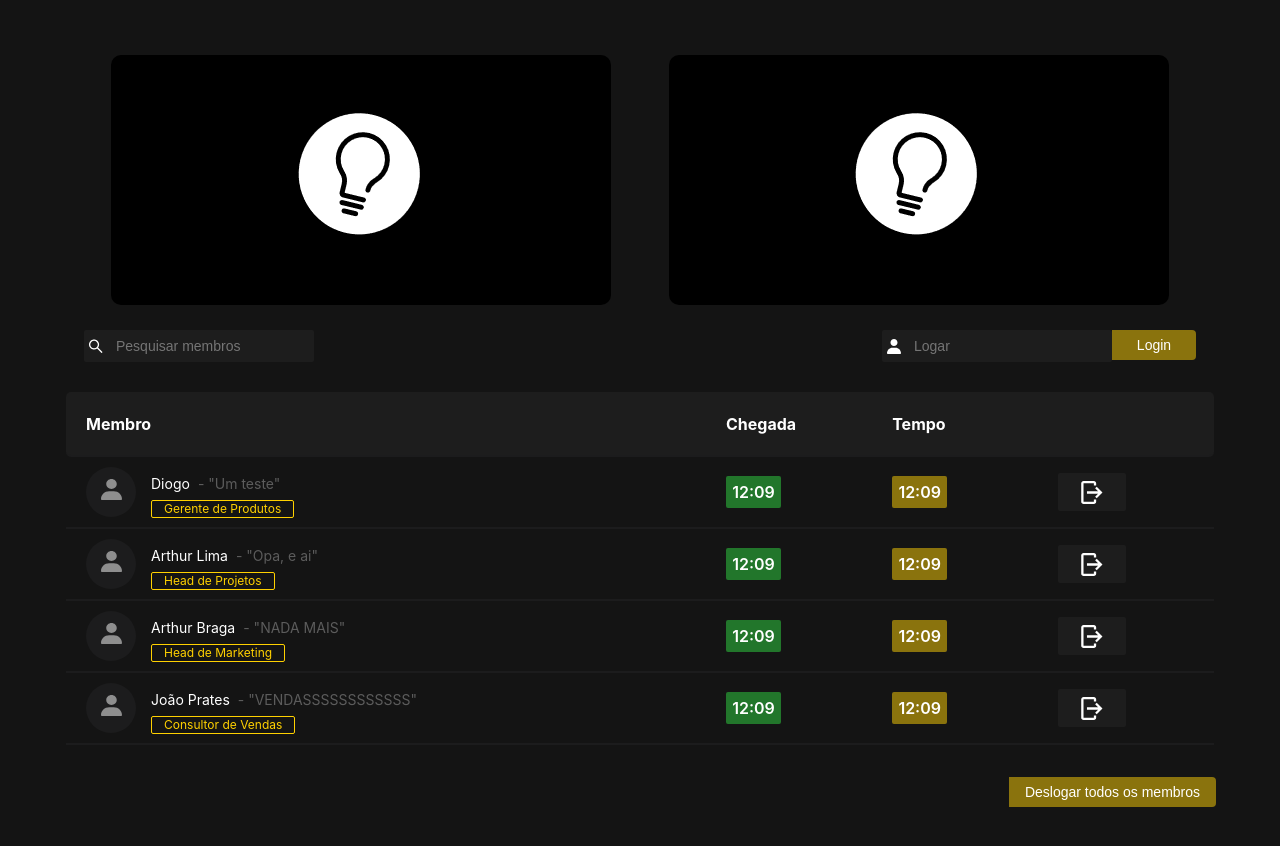
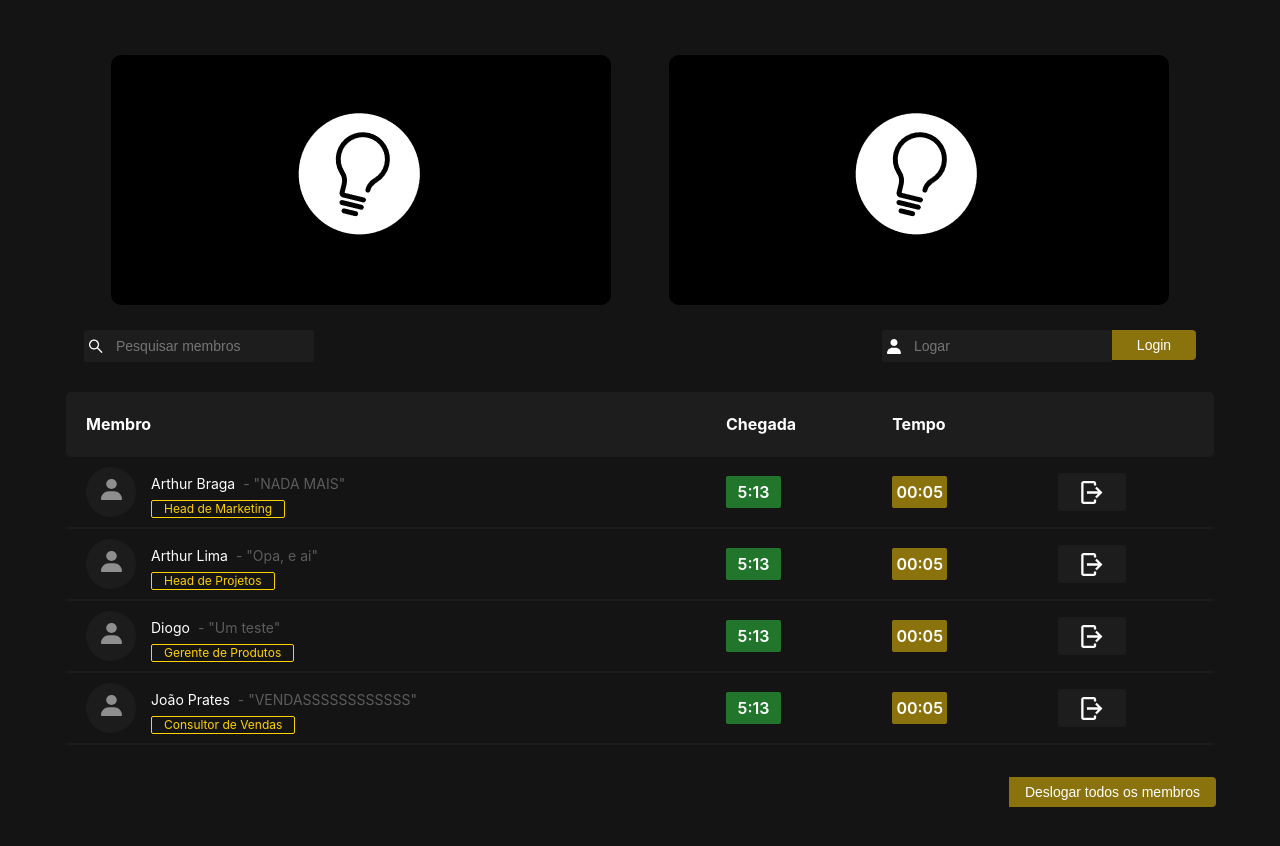
Before and after one commit to cpejr/frontend-novoponto, a React (Create React App) app: page / in a window 1280 px wide. Shown: the top 846 px of the page. Built offline with nearby package versions, Linux system fonts and the light colour scheme.

Commit message:
Hour counting logic

```diff
--- a/src/components/atoms/HourDisplayer/index.js
+++ b/src/components/atoms/HourDisplayer/index.js
@@ -1,10 +1,32 @@
-import React from 'react';
+import React, { useEffect, useState } from 'react';
 import HourDisplayerContainer from './styles';
 
-const HourDisplayer = ({hour, hourColor}) => {
+const HourDisplayer = ({hour, hourColor, startTime = false}) => {
+
+    const [currentTime, setCurrentTime] = useState(new Date());
+
+    const [currentHour, setCurrentHour] = useState(currentTime.getHours());
+    const [currentMinute, setCurrentMinute] = useState(currentTime.getMinutes());
+
+    const [startTimeHourMember, setStartTimeHourMember] = useState(0);
+    const [startTimeMinuteMember, setStartTimeMinuteMember] = useState(0);
+
+    useEffect(() => {
+        if(startTime){
+            setTimeout(() => {
+                if(startTimeMinuteMember < 59){
+                    setStartTimeMinuteMember(startTimeMinuteMember + 1);
+                }else{
+                    setStartTimeMinuteMember(0);
+                    setStartTimeHourMember(startTimeHourMember  + 1)
+                }
+            }, 1000)
+        }
+    }, [startTimeHourMember, startTimeMinuteMember]);
+
     return (
         <HourDisplayerContainer color={hourColor}>
-            {hour}
+            {!startTime ? `${currentHour}:${currentMinute}` : `${startTimeHourMember.toString().padStart(2, '0')}:${startTimeMinuteMember.toString().padStart(2, '0')}`}
         </HourDisplayerContainer>
     );
 }
--- a/src/pages/Ponto/index.js
+++ b/src/pages/Ponto/index.js
@@ -39,7 +39,7 @@ const Ponto = () => {
   const { themeColors } = useContext(ThemeContext);
 
   const [loggedMembers, setLoggedMembers] = useState(fakeLoggedMembers);
-  const [filteredMembers, setFilteredMembers] = useState(fakeLoggedMembers);
+  const [filteredMembers, setFilteredMembers] = useState([]);
 
   const [showModal, setShowModal] = useState(false);
 
@@ -89,7 +89,7 @@ const Ponto = () => {
         return 0;
       })
     );
-  }, [filteredMembers]);
+  }, [loggedMembers]);
 
   return (
     <PontoComponent theme={themeColors}>
@@ -142,12 +142,16 @@ const Ponto = () => {
                     />
                   </td>
                   <td className="startTime">
-                    <HourDisplayer hour="12:09" hourColor={themeColors.green} />
+                    <HourDisplayer
+                      hour={new Date()}
+                      hourColor={themeColors.green}
+                    />
                   </td>
                   <td className="finishTime">
                     <HourDisplayer
-                      hour="12:09"
+                      hour={new Date().getTime()}
                       hourColor={themeColors.yellow}
+                      startTime={true}
                     />
                   </td>
                   <td className="logoutButton">
```
